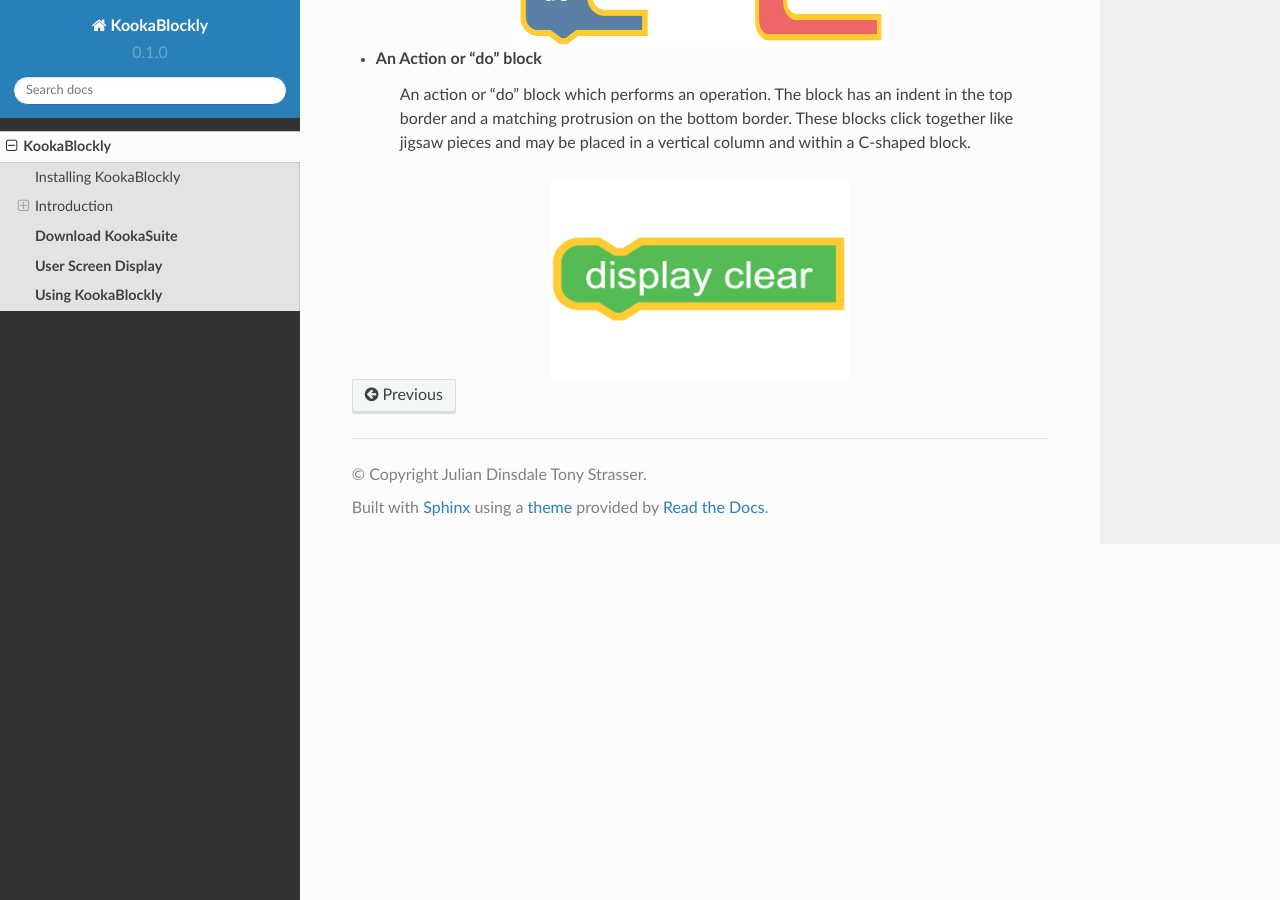
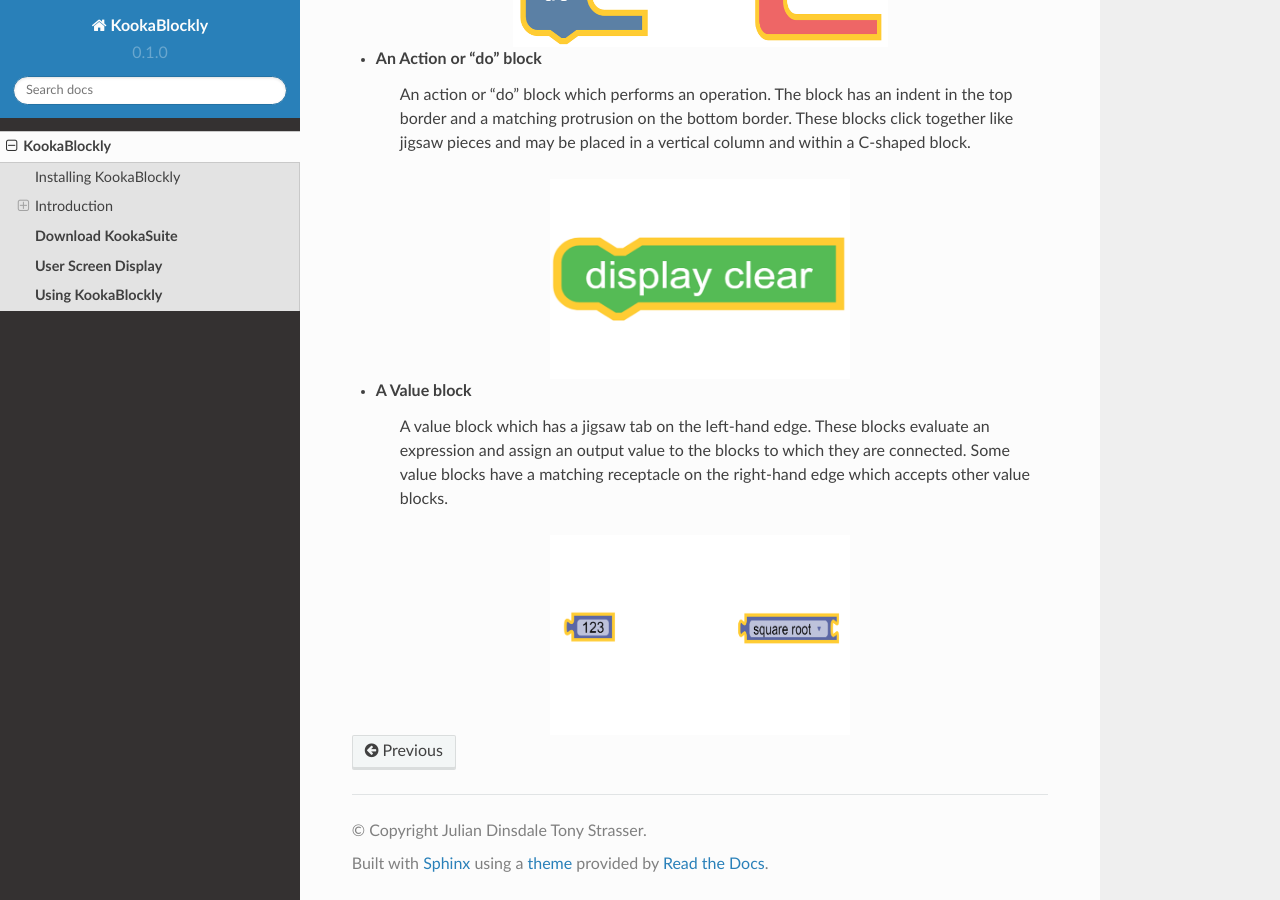
Before and after one commit to JulianDinsdale/KookaBlockly, a Sphinx documentation site: the page built from docs/source/KookaBlockly_Overview.rst, in a window 1280 px wide and 900 px high, scrolled down 10216 px. Built offline with Sphinx 7.4.7 and the Read the Docs theme 2.0.0, drawn with Linux system fonts in a browser that asks for light colours.

Commit message:
add value block

```diff
--- a/docs/source/KookaBlockly_Overview.rst
+++ b/docs/source/KookaBlockly_Overview.rst
@@ -402,3 +402,17 @@
     :height: 200
     :align: center
     :alt: Action Block
+
+* **A Value block**
+
+        A value block which has a jigsaw tab on the left-hand edge.  These blocks evaluate an expression and assign an
+        output value to the blocks to which they are connected.  Some value blocks have a matching receptacle on the
+        right-hand edge which accepts other value blocks.
+
+
+
+.. image:: images/Value_Block.png
+    :width: 300
+    :height: 200
+    :align: center
+    :alt: Value Block
```
Also changed, not shown: docs/source/images/Value_Block.png (added).
